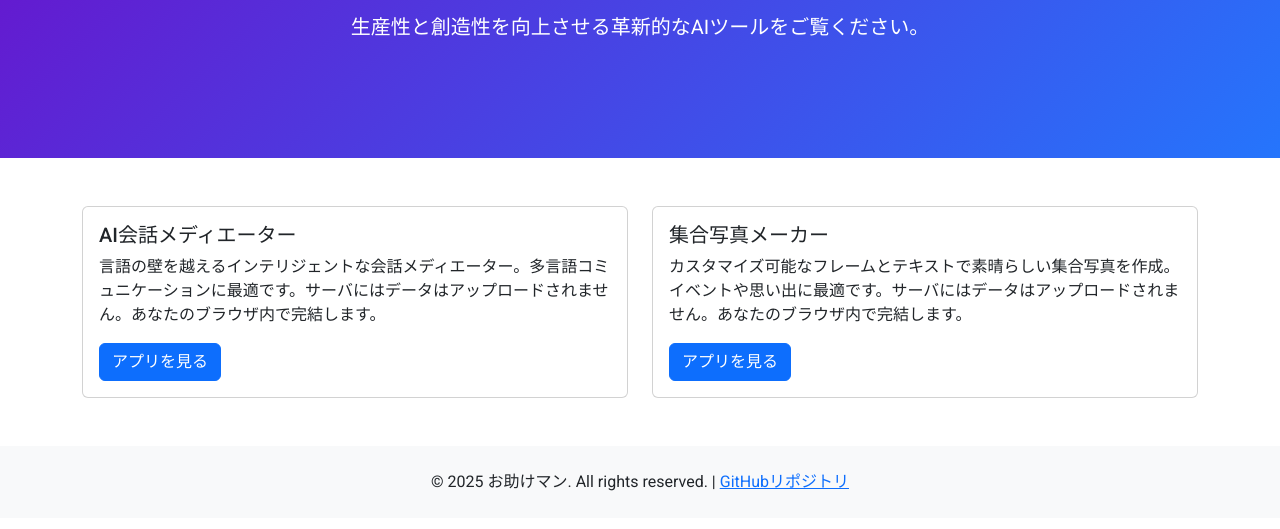
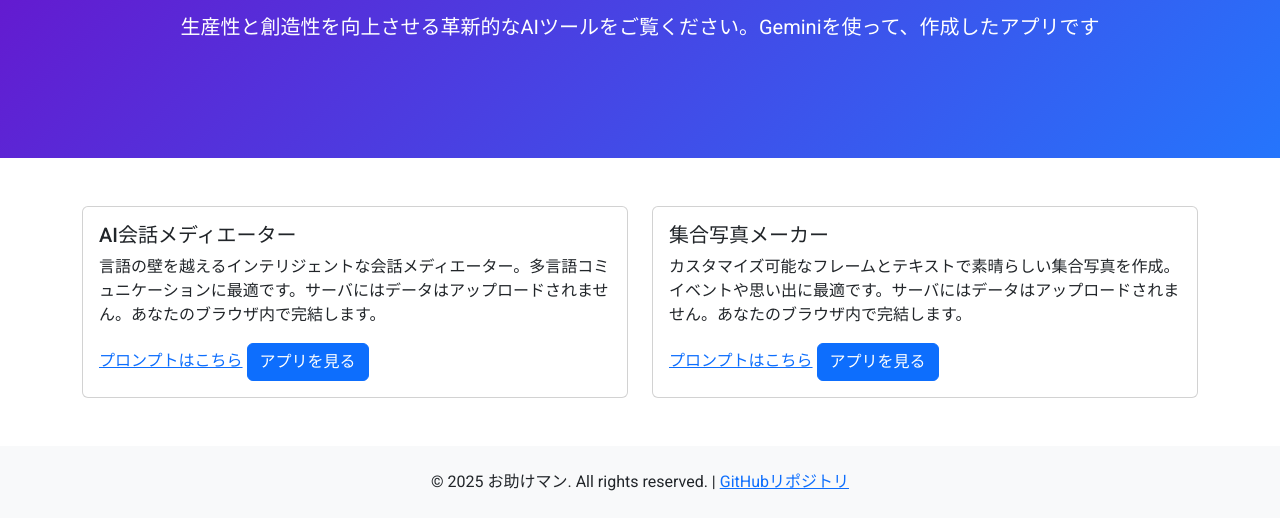
Before and after one commit to hirokunyeah/hirokunyeah.github.io, a plain HTML site: page index.html in a window 1280 px wide. Shown: the part 161-690 px from the top of the page. Drawn offline with nearby package versions, Linux system fonts and the light colour scheme.

Commit message:
add a prompt link

```diff
--- a/index.html
+++ b/index.html
@@ -42,7 +42,7 @@
     <section class="hero">
         <div class="container">
             <h1>お助けマンアプリへようこそ</h1>
-            <p>生産性と創造性を向上させる革新的なAIツールをご覧ください。</p>
+            <p>生産性と創造性を向上させる革新的なAIツールをご覧ください。Geminiを使って、作成したアプリです</p>
         </div>
     </section>
 
@@ -56,6 +56,7 @@
                         <div class="card-body">
                             <h5 class="card-title">AI会話メディエーター</h5>
                             <p class="card-text">言語の壁を越えるインテリジェントな会話メディエーター。多言語コミュニケーションに最適です。サーバにはデータはアップロードされません。あなたのブラウザ内で完結します。</p>
+                            <a href="https://g.co/gemini/share/4e784ebda1e0">プロンプトはこちら</a>
                             <a href="/otasukeman/communication_assistant.html" class="btn btn-primary">アプリを見る</a>
                         </div>
                     </div>
@@ -66,6 +67,7 @@
                         <div class="card-body">
                             <h5 class="card-title">集合写真メーカー</h5>
                             <p class="card-text">カスタマイズ可能なフレームとテキストで素晴らしい集合写真を作成。イベントや思い出に最適です。サーバにはデータはアップロードされません。あなたのブラウザ内で完結します。</p>
+                            <a href="https://g.co/gemini/share/23e583401b09">プロンプトはこちら</a>
                             <a href="/otasukeman/syuugou_shashin_maker.html" class="btn btn-primary">アプリを見る</a>
                         </div>
                     </div>
```
